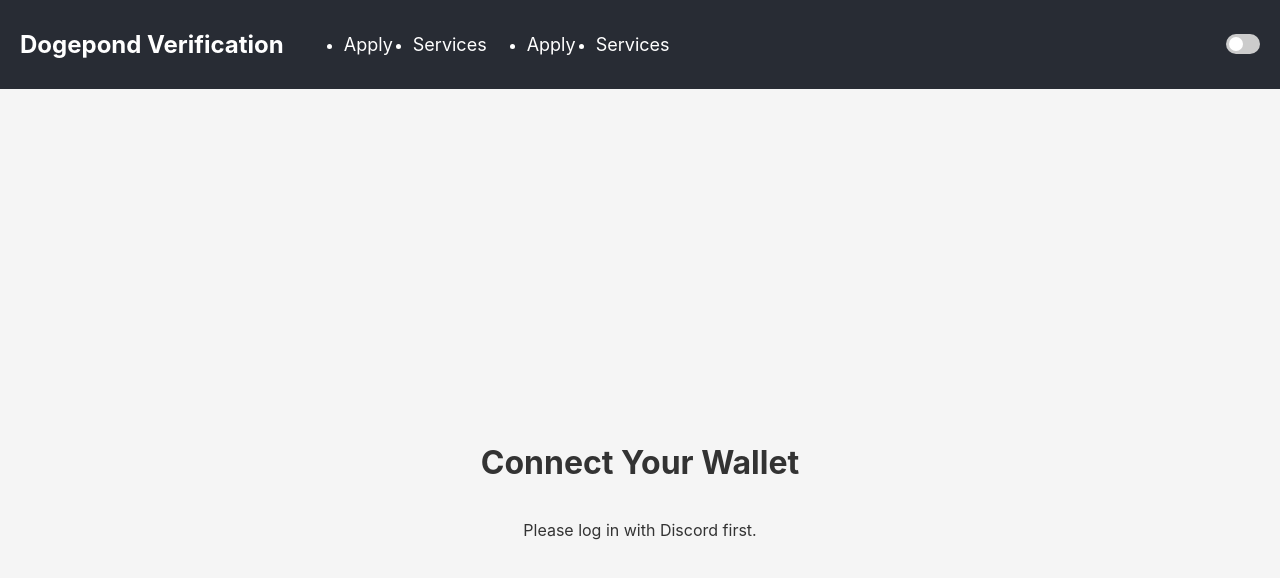
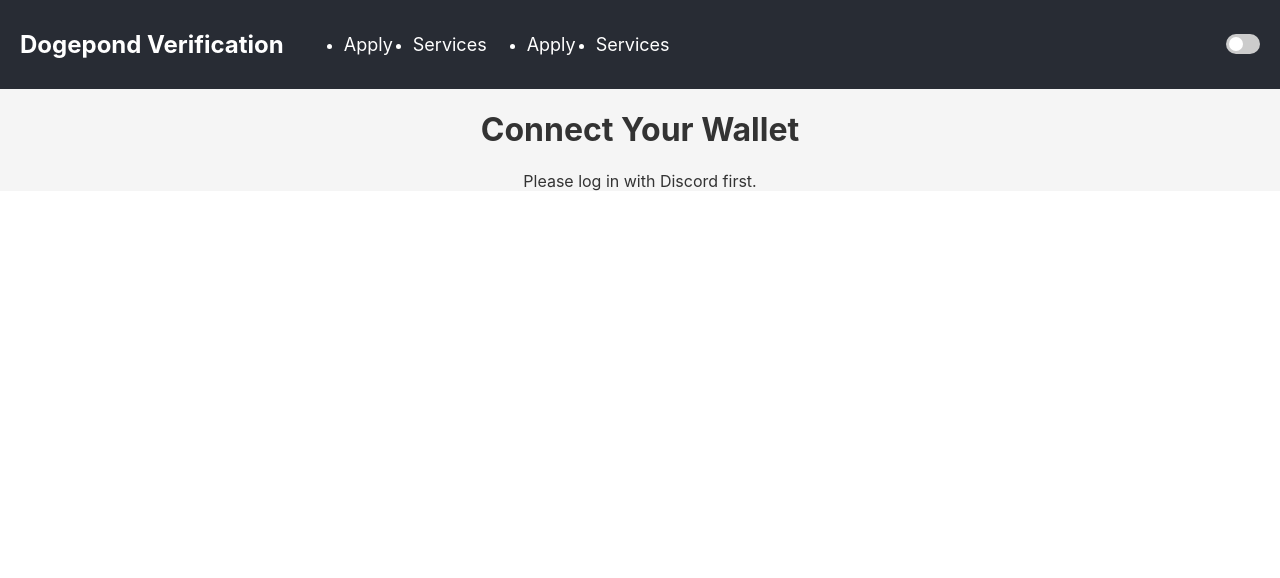
Before and after one commit to jlloyd0430/doginal-verification, a React (Create React App) app: page /dashboard in a window 1280 px wide. Shown: the top 578 px of the page. Built offline with nearby package versions, Linux system fonts and the light colour scheme.

Commit message:
Update Dashboard.css

```diff
--- a/src/components/Dashboard.css
+++ b/src/components/Dashboard.css
@@ -9,16 +9,20 @@ dashboard-container {
 
 .connected-wallets-container {
   margin-bottom: 20px;
+  padding: 10px;
+  border-radius: 8px;
+  background-color: #f9f9f9;
+  border: 1px solid #ddd;
 }
 
 .wallet-box {
-  border: 1px solid #ccc;
-  border-radius: 8px;
-  padding: 15px;
-  margin: 10px 0;
   display: flex;
   align-items: center;
-  background-color: #f9f9f9;
+  margin-bottom: 10px;
+  padding: 10px;
+  border-radius: 8px;
+  background-color: #ffffff;
+  border: 1px solid #ddd;
 }
 
 .wallet-details {
@@ -27,10 +31,16 @@ dashboard-container {
 }
 
 .wallet-icon {
-  width: 40px;
-  height: 40px;
+  width: 24px;
+  height: 24px;
   margin-right: 10px;
 }
+
+.wallet-box p {
+  margin: 0;
+  font-size: 14px;
+}
+
 
 .wallet-button-group {
   margin-top: 20px;
@@ -44,18 +54,6 @@ dashboard-container {
   vertical-align: middle; /* Aligns icon with the text */
 }
 
-.dashboard-container {
-  display: flex;
-  flex-direction: column;
-  align-items: center;
-  justify-content: center;
-  height: 100vh;
-  text-align: center;
-}
-
-.wallet-button-group {
-  position: relative;
-}
 
 .wallet-button {
   background-color: #FFD700;
```
